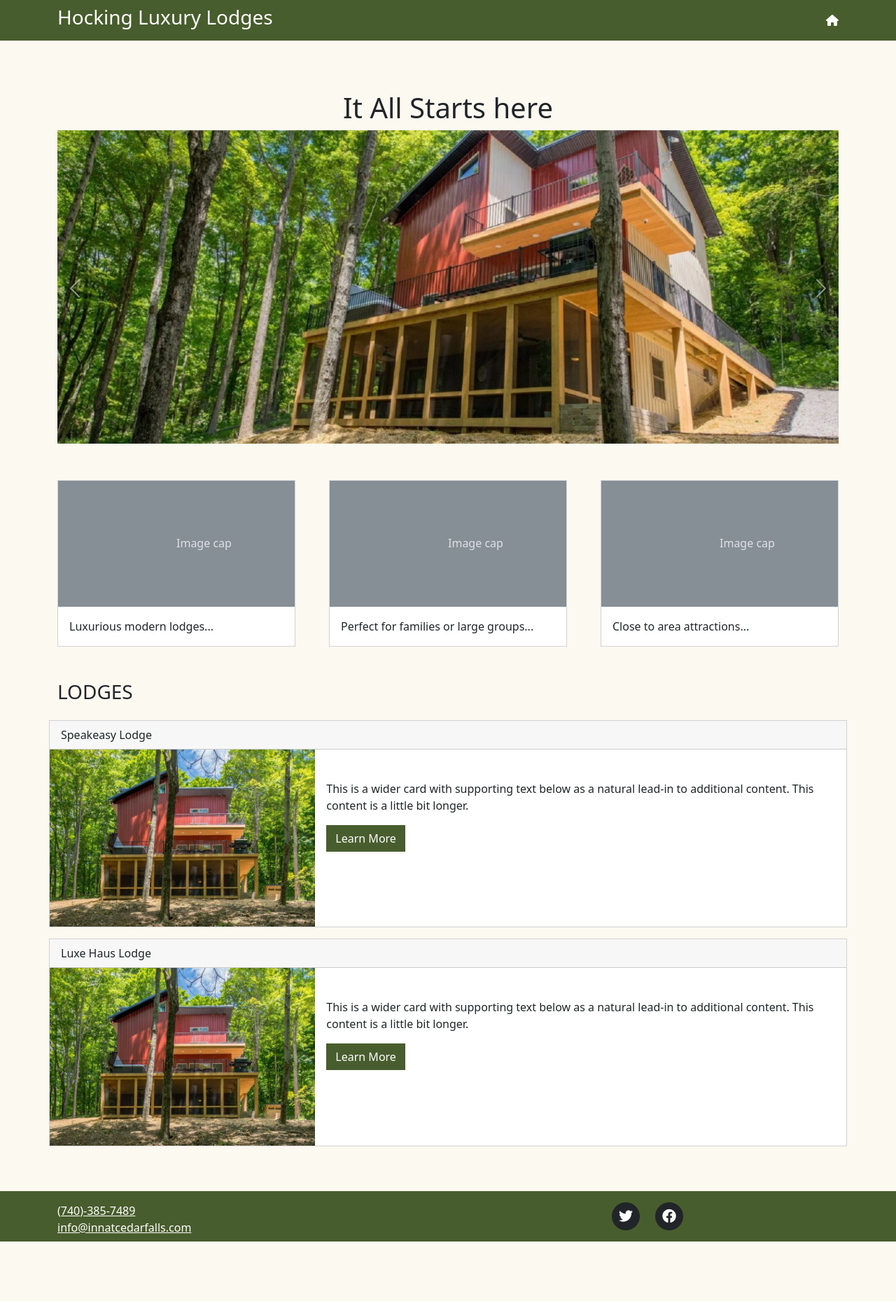
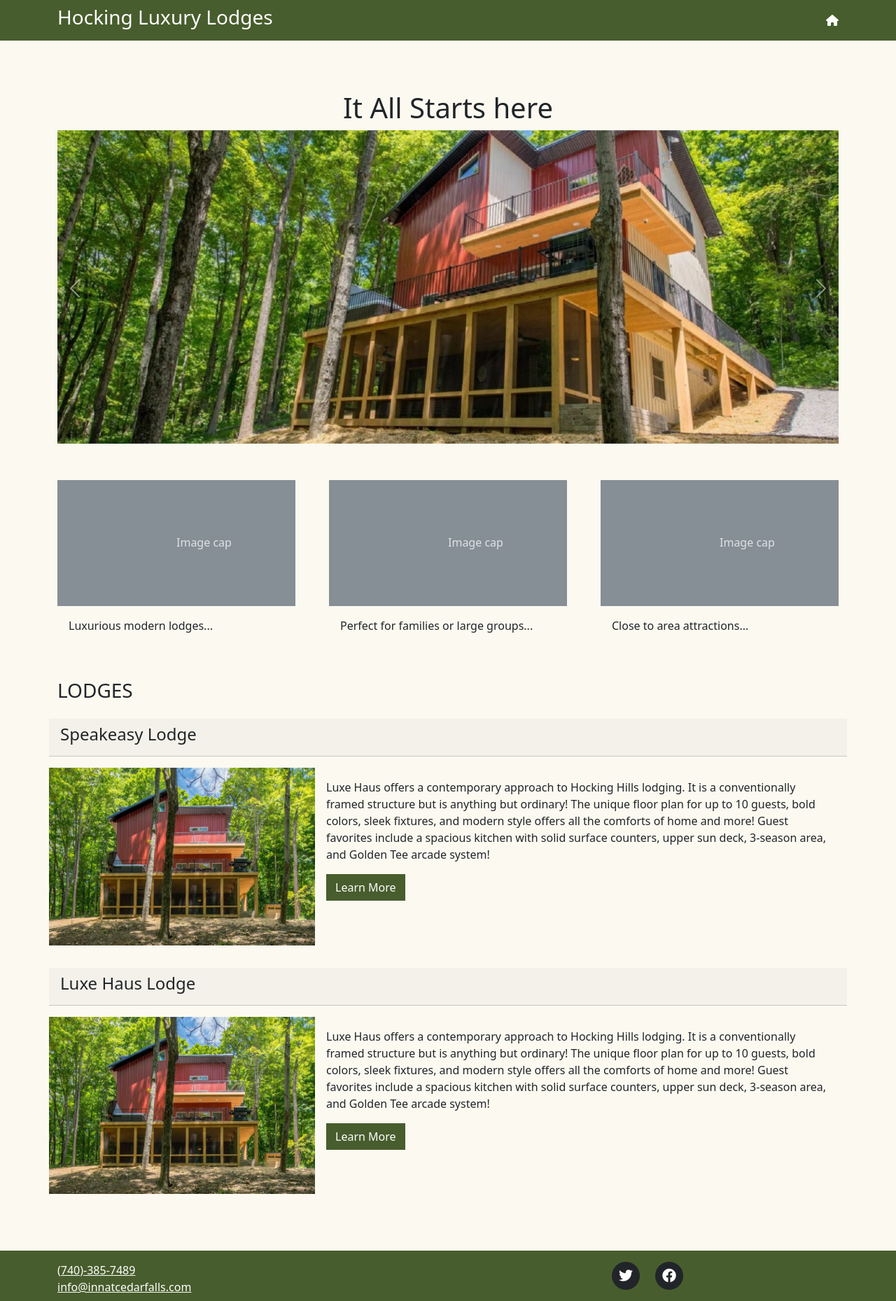
Before and after one commit to rwilson504/luxe-properties, a Jekyll site: the page built from index.html, in a window 1280 px wide. Shown: the whole page at 70% size. Built offline with Jekyll 4.4.1, drawn with Linux system fonts in a browser that asks for light colours; comment, search, counter and statistics services are not loaded; before the commit the page ends 1774 px from its top, so only the background shows below that; part of the change alters nothing that is shown.

Commit message:
analytics

```diff
--- a/_config.yml
+++ b/_config.yml
@@ -28,6 +28,7 @@ baseurl: "/luxe-properties" # the subpath of your site, e.g. /blog
 url: "https://speakeasylodge.com" # the base hostname & protocol for your site, e.g. http://example.com
 #twitter_username: jekyllrb
 github_username:  rwilson504
+google_analytics: "G-04Q5RY1JHY"
 
 # Build settings
 #theme: minima
--- /dev/null
+++ b/_includes/analytics.html
@@ -0,0 +1,9 @@
+<!-- Google tag (gtag.js) -->
+<script async src="https://www.googletagmanager.com/gtag/js?id={{ site.google_analytics }}"></script>
+<script>
+  window.dataLayer = window.dataLayer || [];
+  function gtag(){dataLayer.push(arguments);}
+  gtag('js', new Date());
+
+  gtag('config', '{{ site.google_analytics }}');
+</script>
--- /dev/null
+++ b/_includes/lazyload.html
@@ -0,0 +1,146 @@
+<script>
+(function (root, factory) {
+    if (typeof define === 'function' && define.amd) {
+      define(function() {
+        return factory(root);
+      });
+    } else if (typeof exports === 'object') {
+      module.exports = factory;
+    } else {
+      root.echo = factory(root);
+    }
+  })(this, function (root) {
+
+    'use strict';
+
+    var echo = {};
+
+    var callback = function () {};
+
+    var offset, poll, delay, useDebounce, unload;
+
+    var isHidden = function (element) {
+      return (element.offsetParent === null);
+    };
+
+    var inView = function (element, view) {
+      if (isHidden(element)) {
+        return false;
+      }
+
+      var box = element.getBoundingClientRect();
+      return (box.right >= view.l && box.bottom >= view.t && box.left <= view.r && box.top <= view.b);
+    };
+
+    var debounceOrThrottle = function () {
+      if(!useDebounce && !!poll) {
+        return;
+      }
+      clearTimeout(poll);
+      poll = setTimeout(function(){
+        echo.render();
+        poll = null;
+      }, delay);
+    };
+
+    echo.init = function (opts) {
+      opts = opts || {};
+      var offsetAll = opts.offset || 0;
+      var offsetVertical = opts.offsetVertical || offsetAll;
+      var offsetHorizontal = opts.offsetHorizontal || offsetAll;
+      var optionToInt = function (opt, fallback) {
+        return parseInt(opt || fallback, 10);
+      };
+      offset = {
+        t: optionToInt(opts.offsetTop, offsetVertical),
+        b: optionToInt(opts.offsetBottom, offsetVertical),
+        l: optionToInt(opts.offsetLeft, offsetHorizontal),
+        r: optionToInt(opts.offsetRight, offsetHorizontal)
+      };
+      delay = optionToInt(opts.throttle, 250);
+      useDebounce = opts.debounce !== false;
+      unload = !!opts.unload;
+      callback = opts.callback || callback;
+      echo.render();
+      if (document.addEventListener) {
+        root.addEventListener('scroll', debounceOrThrottle, false);
+        root.addEventListener('load', debounceOrThrottle, false);
+      } else {
+        root.attachEvent('onscroll', debounceOrThrottle);
+        root.attachEvent('onload', debounceOrThrottle);
+      }
+    };
+
+    echo.render = function (context) {
+      var nodes = (context || document).querySelectorAll('[data-echo], [data-echo-background]');
+      var length = nodes.length;
+      var src, elem;
+      var view = {
+        l: 0 - offset.l,
+        t: 0 - offset.t,
+        b: (root.innerHeight || document.documentElement.clientHeight) + offset.b,
+        r: (root.innerWidth || document.documentElement.clientWidth) + offset.r
+      };
+      for (var i = 0; i < length; i++) {
+        elem = nodes[i];
+        if (inView(elem, view)) {
+
+          if (unload) {
+            elem.setAttribute('data-echo-placeholder', elem.src);
+          }
+
+          if (elem.getAttribute('data-echo-background') !== null) {
+            elem.style.backgroundImage = 'url(' + elem.getAttribute('data-echo-background') + ')';
+          }
+          else if (elem.src !== (src = elem.getAttribute('data-echo'))) {
+            elem.src = src;
+          }
+
+          if (!unload) {
+            elem.removeAttribute('data-echo');
+            elem.removeAttribute('data-echo-background');
+          }
+
+          callback(elem, 'load');
+        }
+        else if (unload && !!(src = elem.getAttribute('data-echo-placeholder'))) {
+
+          if (elem.getAttribute('data-echo-background') !== null) {
+            elem.style.backgroundImage = 'url(' + src + ')';
+          }
+          else {
+            elem.src = src;
+          }
+
+          elem.removeAttribute('data-echo-placeholder');
+          callback(elem, 'unload');
+        }
+      }
+      if (!length) {
+        echo.detach();
+      }
+    };
+
+    echo.detach = function () {
+      if (document.removeEventListener) {
+        root.removeEventListener('scroll', debounceOrThrottle);
+      } else {
+        root.detachEvent('onscroll', debounceOrThrottle);
+      }
+      clearTimeout(poll);
+    };
+
+    return echo;
+
+  });
+</script>
+<script>
+    echo.init({
+      offset: 2500,
+      throttle: 250,
+      unload: false,
+      callback: function (element, op) {
+        //console.log(element, 'has been', op + 'ed')
+      }
+    });
+</script>
--- a/_layouts/default.html
+++ b/_layouts/default.html
@@ -4,6 +4,8 @@
 <head>
     <meta charset="utf-8">
     <meta name="viewport" content="width=device-width, initial-scale=1.0, shrink-to-fit=no">
+    {% seo %}
+    {% if page.tags %}<meta name="keywords" content="{% for tag in page.tags %}{{ tag }}, {% endfor %}"/>{% endif %}
     <title>Home - Brand</title>
     <!-- <link rel="stylesheet" href="{{ site.baseurl }}/assets/main.css"> -->
     <link rel="stylesheet" href="{{ site.baseurl }}/assets/stylesheets/custom.css">
@@ -13,6 +15,9 @@
     <link href="{{ site.baseurl }}/assets/fontawesome/css/solid.css" rel="stylesheet">
     <!-- <link rel="stylesheet" href="https://fonts.googleapis.com/css?family=Open+Sans:300italic,400italic,600italic,700italic,800italic,400,300,600,700,800">
     <link rel="stylesheet" href="https://fonts.googleapis.com/css?family=Lora:400,700,400italic,700italic"> -->
+    {% if jekyll.environment == 'production' %}
+        {% include analytics.html %}
+    {% endif %}
 </head>
 
 <body style="background-color: #fbf9f0;">
@@ -20,7 +25,7 @@
         <div class="container py-2">
                 <div class="d-grid gap-2 d-sm-flex justify-content-sm-between align-items-center text-white">
                     <h3>Hocking Luxury Lodges</h3>
-                    <a href="{{ site.baseurl }}"><i class="fa-solid fa-house text-white"></i></a>
+                    <a href="{{ site.baseurl }}/"><i class="fa-solid fa-house text-white"></i></a>
                 </div>
         </div>
     </header>
@@ -47,7 +52,7 @@
     <script src="{{ site.baseurl }}/assets/bootstrap/js/bootstrap.bundle.min.js"></script>
     <script src="https://d1eneklj7lmhjs.cloudfront.net/20160304085750/thinkreservations-widgets.js"></script>
     <script async defer data-pin-hover="true" data-pin-round="true" src="//assets.pinterest.com/js/pinit.js"></script>
-    <!-- <script src="assets/js/script.min.js"></script> -->
+    {% include lazyload.html %}
 </body>
 
 </html>
--- a/_posts/2022-01-01-LuxeHaus.markdown
+++ b/_posts/2022-01-01-LuxeHaus.markdown
@@ -6,27 +6,32 @@ unitId: fa8b4ed3-766f-43db-a918-c49e5f6afda8
 roomId: 37224
 categories: lodges
 cardImage: "luxehauslodge/big_Luxe_Outside_Front_4.jpeg"
+tags: hottub goldentee
 ---
-You’ll find this post in your `_posts` directory. Go ahead and edit it and re-build the site to see your changes. You can rebuild the site in many different ways, but the most common way is to run `jekyll serve`, which launches a web server and auto-regenerates your site when a file is updated.
+Luxe Haus offers a contemporary approach to Hocking Hills lodging. It is a conventionally framed structure but is anything but ordinary! The unique floor plan for up to 10 guests, bold colors, sleek fixtures, and modern style offers all the comforts of home and more! Guest favorites include a spacious kitchen with solid surface counters, upper sun deck, 3-season area, and Golden Tee arcade system!
+<!--more-->
 
-Jekyll requires blog post files to be named according to the following format:
+Sleeping & Bathroom Accommodations Include:
 
-`YEAR-MONTH-DAY-title.MARKUP`
+- Sleep 10
+  - 2 bedrooms upstairs-1 room with a queen and a full and 1 King Room
+  - 2 bedrooms lower lever, each a king
+- Bathrooms
+  - 1 full bath main floor
+  - 1 full bath lower level
+  - 1 full bath upper level
 
-Where `YEAR` is a four-digit number, `MONTH` and `DAY` are both two-digit numbers, and `MARKUP` is the file extension representing the format used in the file. After that, include the necessary front matter. Take a look at the source for this post to get an idea about how it works.
+Guests of the Luxe Haus will also enjoy an array of unique amenities and features, including:
 
-Jekyll also offers powerful support for code snippets:
-
-{% highlight ruby %}
-def print_hi(name)
-  puts "Hi, #{name}"
-end
-print_hi('Tom')
-#=> prints 'Hi, Tom' to STDOUT.
-{% endhighlight %}
-
-Check out the [Jekyll docs][jekyll-docs] for more info on how to get the most out of Jekyll. File all bugs/feature requests at [Jekyll’s GitHub repo][jekyll-gh]. If you have questions, you can ask them on [Jekyll Talk][jekyll-talk].
-
-[jekyll-docs]: https://jekyllrb.com/docs/home
-[jekyll-gh]:   https://github.com/jekyll/jekyll
-[jekyll-talk]: https://talk.jekyllrb.com/
+- 8 person Hot Tub
+- 4 HDTV’s
+- Free Wi-Fi Internet
+- Golden Tee arcade system
+- Fire Pit
+- Covered Deck/Porch
+- Gas Grill
+- Central Heat/AC
+- Well-equipped Kitchen with all Appliances
+- Washer/Dryer
+- Wood burning stove
+- Due to the steep gravel driveway, we do recommend a 4-wheel or all-wheel drive vehicle
--- a/_posts/2022-01-01-Speakeasy.markdown
+++ b/_posts/2022-01-01-Speakeasy.markdown
@@ -6,26 +6,30 @@ unitId: fa8b4ed3-766f-43db-a918-c49e5f6afda8
 categories: lodges
 cardImage: "luxehauslodge/big_Luxe_Outside_Front_4.jpeg"
 ---
-You’ll find this post in your `_posts` directory. Go ahead and edit it and re-build the site to see your changes. You can rebuild the site in many different ways, but the most common way is to run `jekyll serve`, which launches a web server and auto-regenerates your site when a file is updated.
+Luxe Haus offers a contemporary approach to Hocking Hills lodging. It is a conventionally framed structure but is anything but ordinary! The unique floor plan for up to 10 guests, bold colors, sleek fixtures, and modern style offers all the comforts of home and more! Guest favorites include a spacious kitchen with solid surface counters, upper sun deck, 3-season area, and Golden Tee arcade system!
+<!--more-->
 
-Jekyll requires blog post files to be named according to the following format:
+Sleeping & Bathroom Accommodations Include:
 
-`YEAR-MONTH-DAY-title.MARKUP`
+- Sleep 10
+  - 2 bedrooms upstairs-1 room with a queen and a full and 1 King Room
+  - 2 bedrooms lower lever, each a king
+- Bathrooms
+  - 1 full bath main floor
+  - 1 full bath lower level
+  - 1 full bath upper level
 
-Where `YEAR` is a four-digit number, `MONTH` and `DAY` are both two-digit numbers, and `MARKUP` is the file extension representing the format used in the file. After that, include the necessary front matter. Take a look at the source for this post to get an idea about how it works.
+Guests of the Luxe Haus will also enjoy an array of unique amenities and features, including:
 
-Jekyll also offers powerful support for code snippets:
-
-{% highlight ruby %}
-def print_hi(name)
-  puts "Hi, #{name}"
-end
-print_hi('Tom')
-#=> prints 'Hi, Tom' to STDOUT.
-{% endhighlight %}
-
-Check out the [Jekyll docs][jekyll-docs] for more info on how to get the most out of Jekyll. File all bugs/feature requests at [Jekyll’s GitHub repo][jekyll-gh]. If you have questions, you can ask them on [Jekyll Talk][jekyll-talk].
-
-[jekyll-docs]: https://jekyllrb.com/docs/home
-[jekyll-gh]:   https://github.com/jekyll/jekyll
-[jekyll-talk]: https://talk.jekyllrb.com/
+- 8 person Hot Tub
+- 4 HDTV’s
+- Free Wi-Fi Internet
+- Golden Tee arcade system
+- Fire Pit
+- Covered Deck/Porch
+- Gas Grill
+- Central Heat/AC
+- Well-equipped Kitchen with all Appliances
+- Washer/Dryer
+- Wood burning stove
+- Due to the steep gravel driveway, we do recommend a 4-wheel or all-wheel drive vehicle
--- a/_sass/base.scss
+++ b/_sass/base.scss
@@ -2,3 +2,7 @@ div.tr-component.tr-unit-calendar > iframe {
     max-width: 300px;
     max-height: 325px;
 }
+
+div.tr-component.tr-unit-calendar {
+    text-align: center;
+}
--- a/index.html
+++ b/index.html
@@ -22,10 +22,11 @@ layout: default
                         {% if image.path contains 'luxehauslodge' %}
                             {% if image_found == false %}
                             <div class="carousel-item active">
+                                <img src="{{ site.baseurl }}{{ image.path }}" loading="eager" class="d-block w-100" alt="image" style="height:35vw" />
                             {% else %}
                             <div class="carousel-item">
+                                <img src="{{ site.baseurl }}{{ image.path }}" loading="lazy" class="d-block w-100" alt="image" style="height:35vw" />
                             {% endif %}
-                            <img src="{{ site.baseurl }}{{ image.path }}" class="d-block w-100" alt="image" style="height:35vw" />
                         </div>
                         {% assign image_found = true %}
                         {% endif %}
@@ -80,7 +81,7 @@ layout: default
 <div class="container pb-5">
     <div class="row row-cols-1 row-cols-md-3 g-5">
         <div class="col">
-            <div class="card h-100" style="">
+            <div class="card h-100 bg-transparent border-0" style="">
                 <svg class="bd-placeholder-img card-img-top" width="100%" height="180" xmlns="http://www.w3.org/2000/svg" role="img" aria-label="Placeholder: Image cap" preserveAspectRatio="xMidYMid slice" focusable="false"><title>Placeholder</title><rect width="100%" height="100%" fill="#868e96"></rect><text x="50%" y="50%" fill="#dee2e6" dy=".3em">Image cap</text></svg>
                 <div class="card-body">
                   <!-- <h5 class="card-title">Card title</h5> -->
@@ -89,7 +90,7 @@ layout: default
               </div>
         </div>
         <div class="col">
-            <div class="card h-100" style="">
+            <div class="card h-100 bg-transparent border-0" style="">
                 <svg class="bd-placeholder-img card-img-top" width="100%" height="180" xmlns="http://www.w3.org/2000/svg" role="img" aria-label="Placeholder: Image cap" preserveAspectRatio="xMidYMid slice" focusable="false"><title>Placeholder</title><rect width="100%" height="100%" fill="#868e96"></rect><text x="50%" y="50%" fill="#dee2e6" dy=".3em">Image cap</text></svg>
                 <div class="card-body">
                   <!-- <h5 class="card-title">Card title</h5> -->
@@ -98,7 +99,7 @@ layout: default
               </div>
         </div>
         <div class="col">
-            <div class="card h-100" style="">
+            <div class="card h-100 bg-transparent border-0" style="">
                 <svg class="bd-placeholder-img card-img-top" width="100%" height="180" xmlns="http://www.w3.org/2000/svg" role="img" aria-label="Placeholder: Image cap" preserveAspectRatio="xMidYMid slice" focusable="false"><title>Placeholder</title><rect width="100%" height="100%" fill="#868e96"></rect><text x="50%" y="50%" fill="#dee2e6" dy=".3em">Image cap</text></svg>
                 <div class="card-body">
                   <!-- <h5 class="card-title">Card title</h5> -->
@@ -134,19 +135,19 @@ layout: default
 <div class="container">
     <div class="row row-cols-1 row-cols-md-1">
         {% for post in site.posts %}
-        <div class="card mb-3 g-0">
+        <div class="card mb-3 g-0 bg-transparent border-0">
             <div class="card-header">
-                {{ post.title }}
+                <h4>{{ post.title }}</h4>
             </div>
-            <div class="row g-0 align-items-center">
-              <div class="col-md-4">
-                <img class="img-fluid w-100" src="{{ site.baseurl }}/assets/images/{{ post.cardImage }}" alt={{post.title}}>
+            <div class="row g-0"> <!--align-items-center-->
+              <div class="col-md-4 mt-3">
+                <img class="img-fluid w-100" src="{{ site.baseurl }}/assets/images/image-loader.gif" data-echo="{{ site.baseurl }}/assets/images/{{ post.cardImage }}" alt={{post.title}}>
               </div>
               <div class="col-md-8">
                 <div class="card-body border-0">
                     <div class="row mb-3">
                         <div class="col">
-                            <p class="card-text">This is a wider card with supporting text below as a natural lead-in to additional content. This content is a little bit longer.</p>
+                            <p class="card-text">{{ post.excerpt }}</p>
                             <a href="{{ site.baseurl }}{{ post.url }}" role="button" class="btn btn-primary me-md-2 mb-5">Learn More</a>
                         </div>
                     </div>
@@ -159,7 +160,7 @@ layout: default
                             <div class="tr-widget" data-tr-widget-type="unit-calendar" data-tr-short-name="lodgesatcedarfalls" data-tr-unit-id="fa8b4ed3-766f-43db-a918-c49e5f6afda8"></div>
                         </div>
                         <div class="col-lg-6">
-                            <div class="tr-widget" data-tr-widget-type="check-availability" data-tr-short-name="lodgesatcedarfalls" data-tr-number-of-adults="3" data-tr-number-of-children="2" data-tr-unit-id="fa8b4ed3-766f-43db-a918-c49e5f6afda8"></div>
+                            <div class="tr-widget" data-tr-widget-type="check-availability" data-tr-short-name="lodgesatcedarfalls" data-tr-number-of-adults="28" data-tr-number-of-children="27" data-tr-unit-id="fa8b4ed3-766f-43db-a918-c49e5f6afda8"></div>
                         </div>
                     </div>
                 </div>
```
Also changed, not shown: assets/images/image-loader.gif (added).
